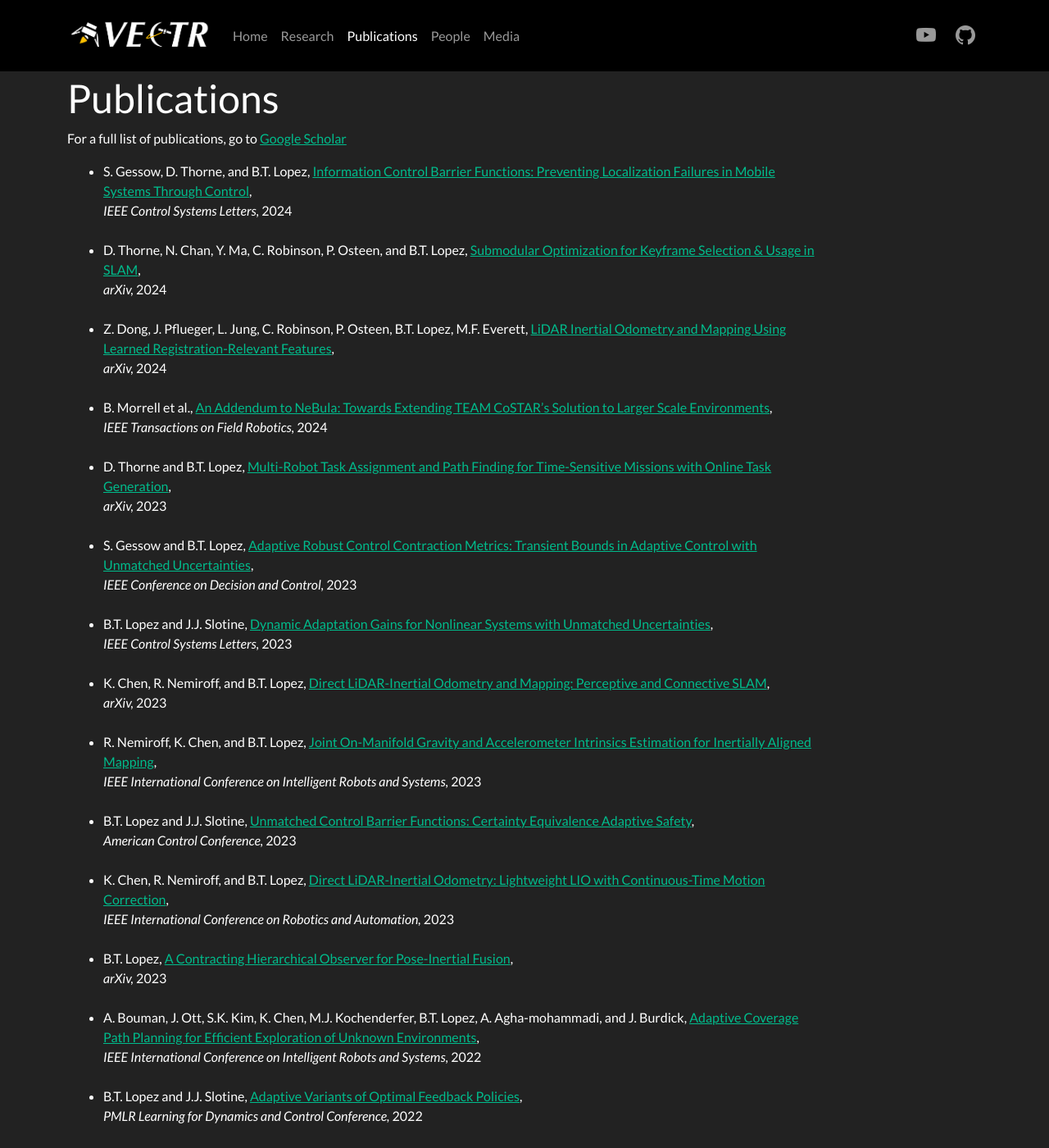
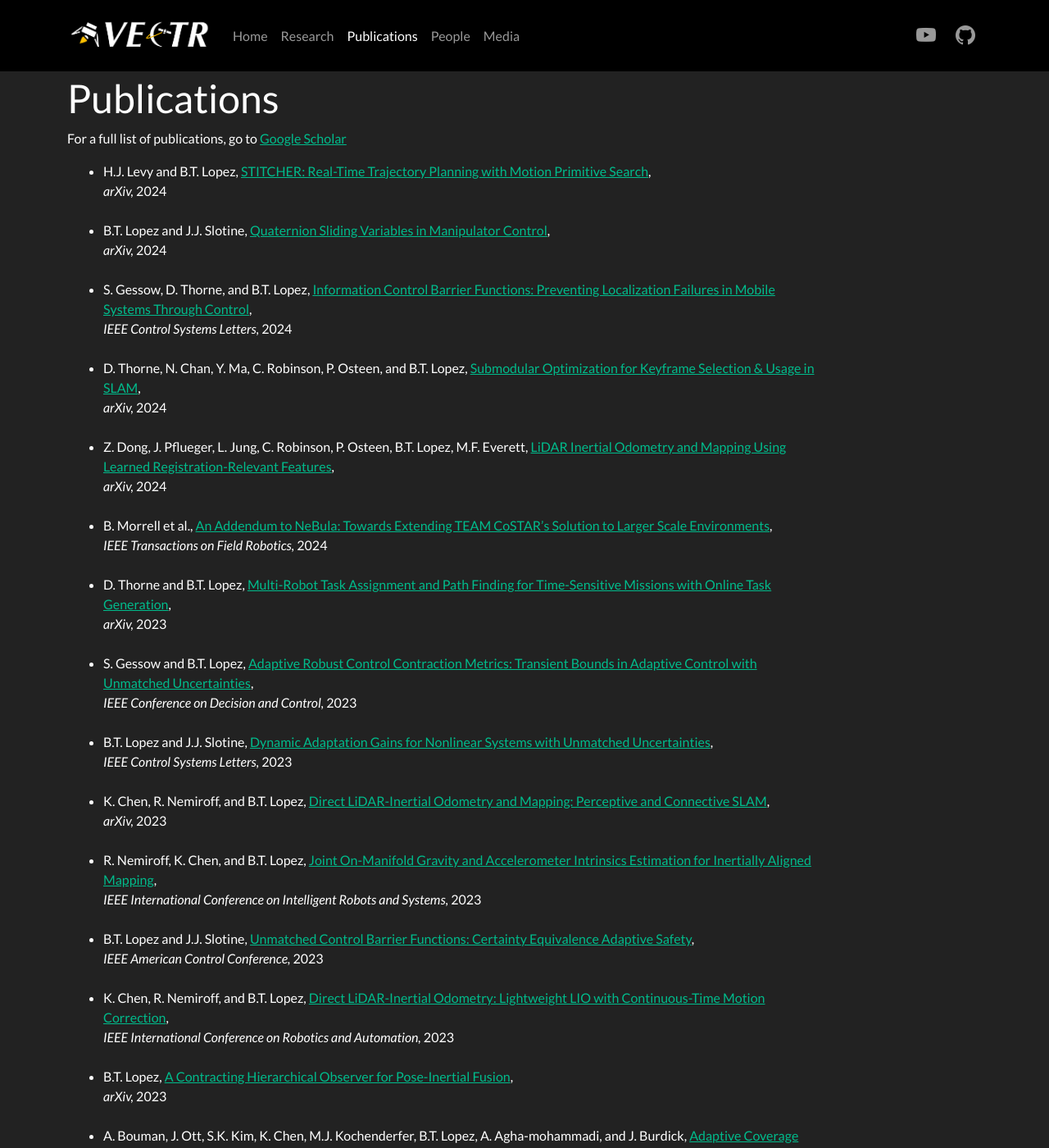
Before and after one commit to vectr-ucla/vectr-ucla.github.io, a Jekyll site: the page built from _pages/publications.md, in a window 1280 px wide and 1400 px high. Shown: the whole window at 82% size. Built offline with Jekyll 4.4.1, drawn with Linux system fonts in a browser that asks for light colours.

Commit message:
Updated publist

```diff
--- a/_data/publist.yml
+++ b/_data/publist.yml
@@ -1,4 +1,18 @@
 # Examples:
+- title: "STITCHER: Real-Time Trajectory Planning with Motion Primitive Search"
+  authors: H.J. Levy and B.T. Lopez
+  year: 2024
+  link:
+    url: https://arxiv.org/pdf/2412.21180
+    display: arXiv
+
+- title: "Quaternion Sliding Variables in Manipulator Control"
+  authors: B.T. Lopez and J.J. Slotine
+  year: 2024
+  link:
+    url: https://arxiv.org/pdf/2412.18921
+    display: arXiv
+
 - title: "Information Control Barrier Functions: Preventing Localization Failures in Mobile Systems Through Control"
   authors: S. Gessow, D. Thorne, and B.T. Lopez
   year: 2024
@@ -77,7 +91,7 @@
   year: 2023
   link:
     url: https://ieeexplore.ieee.org/abstract/document/10156496
-    display: American Control Conference
+    display: IEEE American Control Conference
   # note: "[Paper](https://ieeexplore.ieee.org/abstract/document/10156496) &nbsp; &nbsp;"
         #  [YouTube]()"
 
```
Also changed, not shown: 1 other file.
